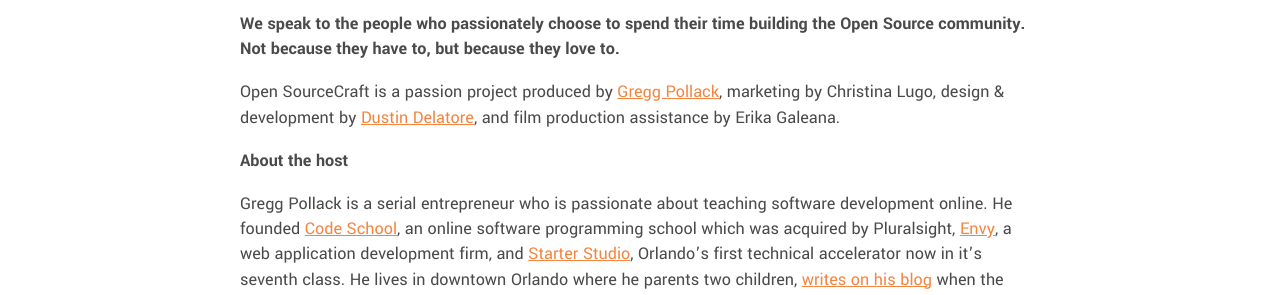
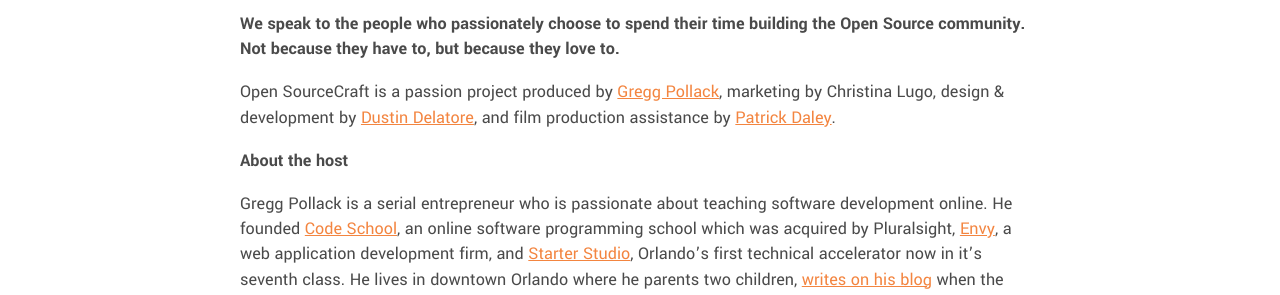
Before and after one commit to Code-Pop/open-sourcecraft, a Jekyll site: the page built from about.md, in a window 1280 px wide and 956 px high. Shown: the part 340-635 px from the top of the window. Built offline with Jekyll 4.4.1, drawn with Linux system fonts in a browser that asks for light colours.

Commit message:
Updated About

```diff
--- a/about.md
+++ b/about.md
@@ -32,7 +32,7 @@
 
 **We speak to the people who passionately choose to spend their time building the Open Source community.  Not because they have to, but because they love to.**
 
-Open SourceCraft is a passion project produced by [Gregg Pollack](https://www.greggpollack.com), marketing by Christina Lugo, design & development by [Dustin Delatore](https://whosdustin.com), and film production assistance by Erika Galeana.
+Open SourceCraft is a passion project produced by [Gregg Pollack](https://www.greggpollack.com), marketing by Christina Lugo, design & development by [Dustin Delatore](https://whosdustin.com), and film production assistance by [Patrick Daley](http://www.truetransient.com/).
 
 **About the host**
 
```
